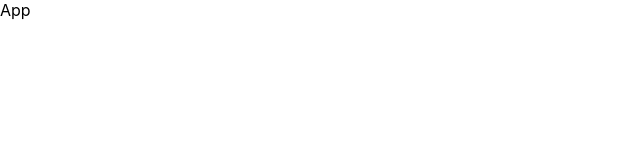
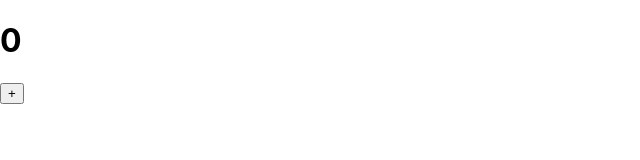
Before and after one commit to ZimTang/react-demo, a React (Create React App) app: page / in a window 1280 px wide. Shown: the top 160 px of the page, without its empty margins (0-640 px from the left). Built offline with nearby package versions, Linux system fonts and the light colour scheme.

Commit message:
feat: 第一个store

```diff
--- a/src/App.jsx
+++ b/src/App.jsx
@@ -1,5 +1,14 @@
 import React from "react";
+import counterStore from "./store/counter";
+import { observer } from "mobx-react-lite";
 
-export default function App() {
-  return <div>App</div>;
+function App() {
+  return (
+    <div>
+      <h1>{counterStore.count}</h1>
+      <button onClick={counterStore.addCount}>+</button>
+    </div>
+  );
 }
+
+export default observer(App);
--- /dev/null
+++ b/src/store/counter.js
@@ -0,0 +1,19 @@
+import { makeAutoObservable } from "mobx";
+
+class CounterStore {
+  // 定义数据
+  count = 0;
+  constructor() {
+    // 响应式处理
+    makeAutoObservable(this);
+  }
+  // 定义action函数
+  addCount = () => {
+    this.count++;
+  };
+}
+
+// 实例化
+const counterStore = new CounterStore();
+
+export default counterStore;
```
